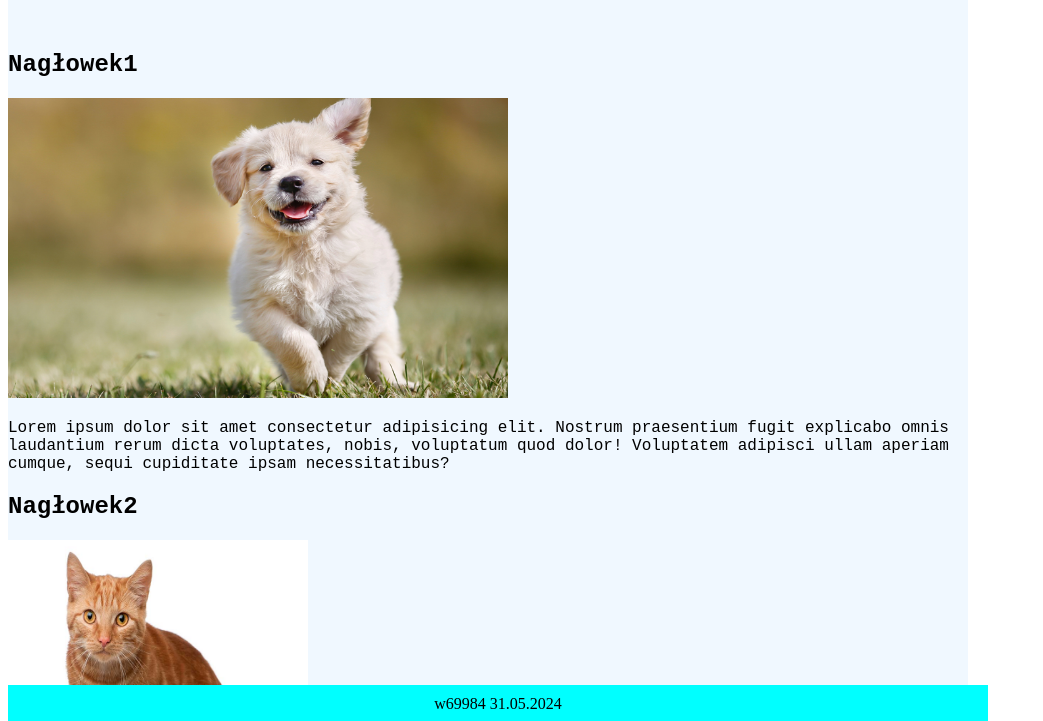
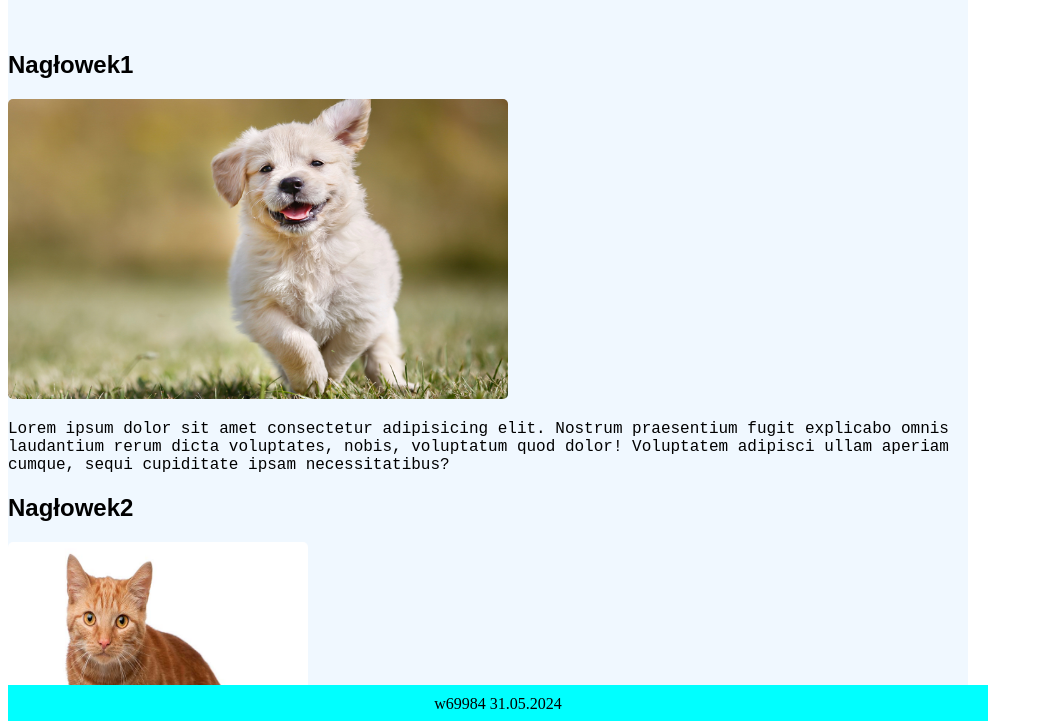
Before and after one commit to mkbeve/Programowanie_Kuzniar_Bartosz_w69984, a plain HTML site: page P_U01/index.html in a window 1280 px wide. Shown: the part 77-798 px from the top of the page, without its empty margins (0-1043 px from the left). Drawn offline with Linux system fonts and the light colour scheme.

Commit message:
Update style.css
Zad2

```diff
--- a/P_U01/style.css
+++ b/P_U01/style.css
@@ -31,3 +31,11 @@ header{
     width: 100%;
     height: 20%;
 }
+
+img{
+    border-radius: 5px;
+}
+
+h2{
+    font-family: Arial, Helvetica, sans-serif;
+}
```
